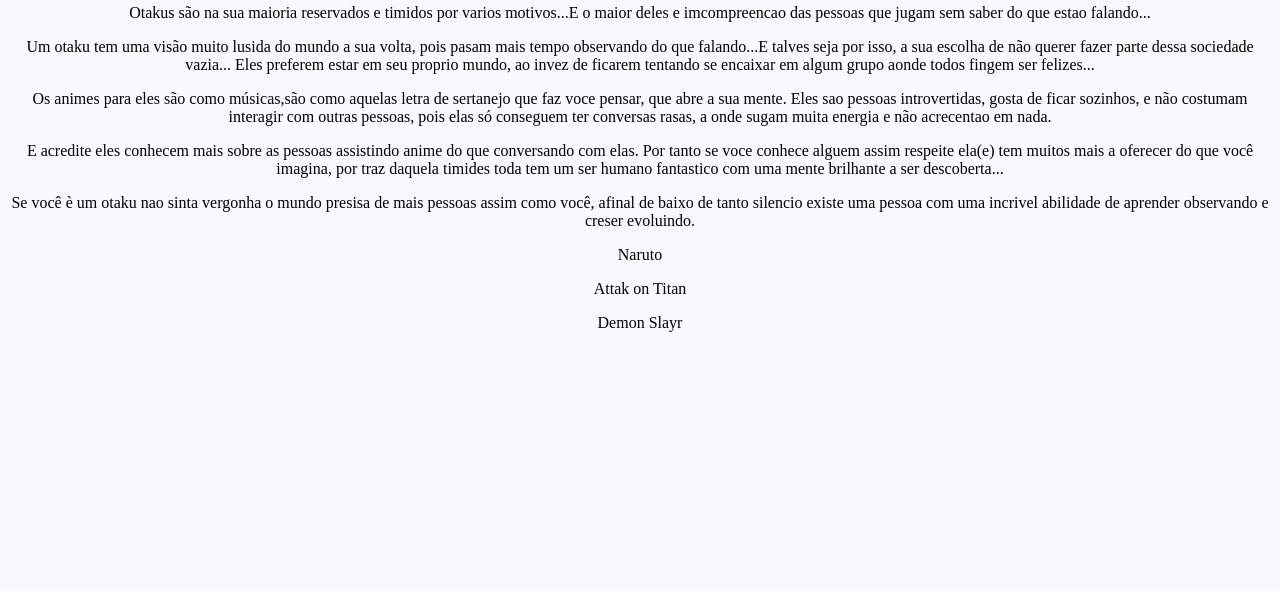
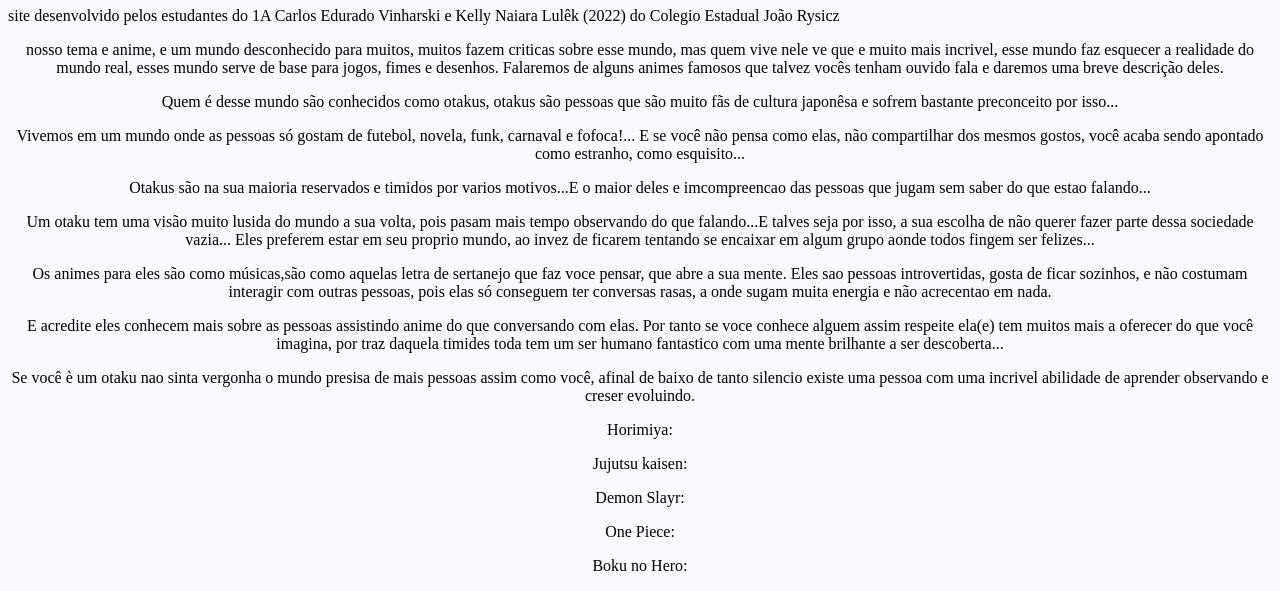
Before and after one commit to AJvinharski/pensamento-computacional, a plain HTML site: page index.html in a window 1280 px wide. Shown: the part 248-839 px from the top of the page. Before the commit the page ends 800 px from the top, so only its background shows below. Drawn offline with Linux system fonts and the light colour scheme.

Commit message:
atualização de 08/09/2022

```diff
--- a/index.html
+++ b/index.html
@@ -6,6 +6,7 @@
     <link rel="stylesheet" href="projeto.css">
 </head>
 <body>
+ <img 1d="capa" src="capa.jpg">
 
     	<h1>Animes</h1>
 
@@ -24,37 +25,12 @@ site desenvolvido pelos estudantes do 1A Carlos Edurado Vinharski e Kelly Naiara
 
 
 
+<p>Horimiya:
 
+<p>Jujutsu kaisen:
 
+<p>Demon Slayr:
 
+<p>One Piece:
 
-
-
-
-
-
-
-
-
-
-
-
-
-
-
-
-
-
-
-
-
-
-
-
-
-
-
-<p>Naruto</p>
-
-<p>Attak on Titan</p>
-<p>Demon Slayr</p>
+<P>Boku no Hero:
--- a/projeto.css
+++ b/projeto.css
@@ -10,3 +10,8 @@ p {
     text-align: center;
     color: #000000;
 }
+
+#capa{
+  height: 5px;
+  width : 98px;
+}
```
Also changed, not shown: capa.jpg (added).
